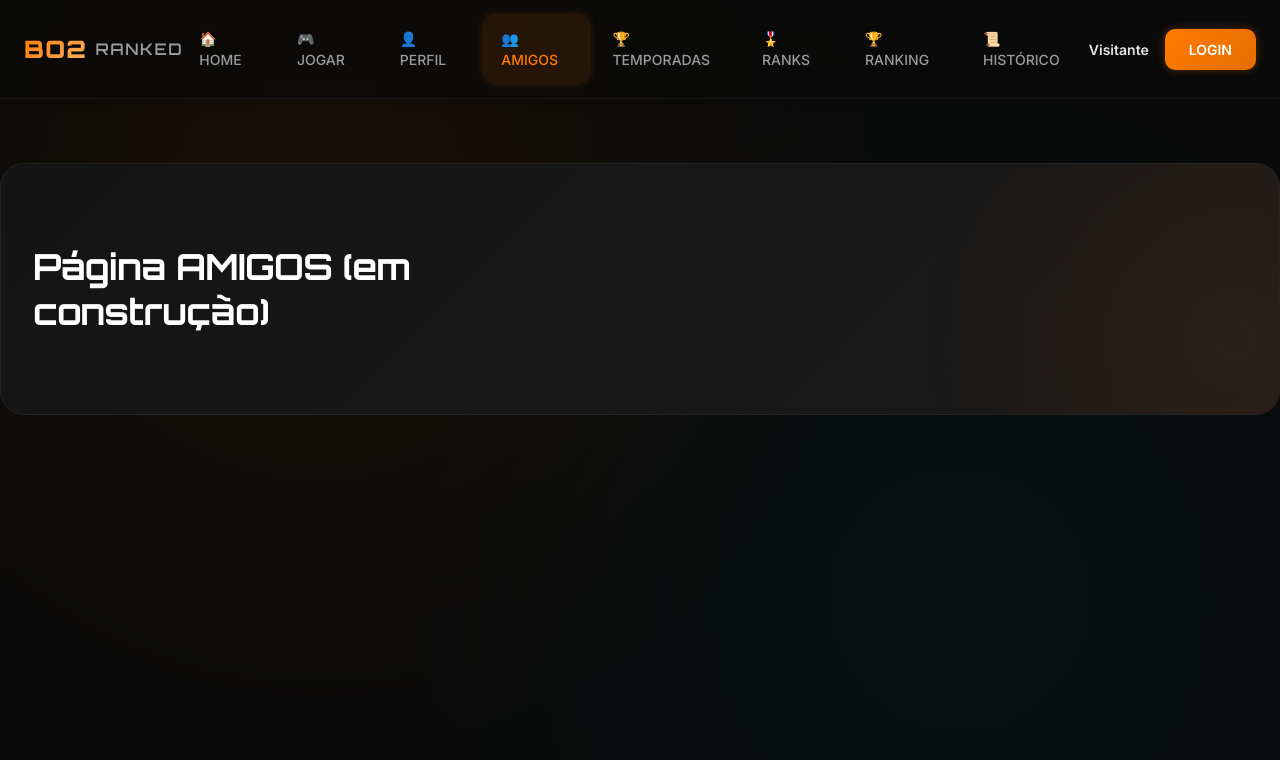
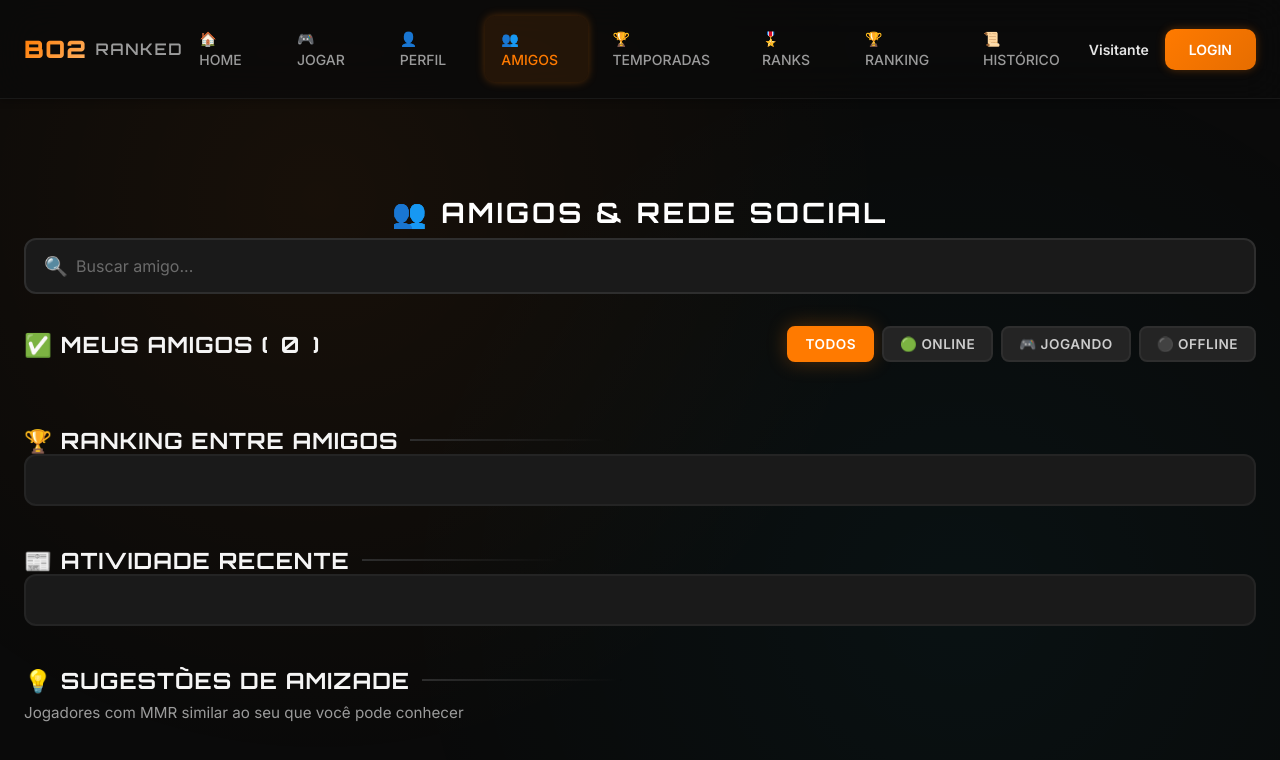
Before and after one commit to alanaraujo-bit/BO2-RANKEADO, a Next.js app: page / in a window 1280 px wide. Both pictures are taken after a click on the link "👥 AMIGOS". Shown: the top 760 px of the page. Built offline with nearby package versions, Linux system fonts and the light colour scheme; a web font is replaced by a local one.

Commit message:
feat: migrar conteúdo da aba AMIGOS para React

```diff
--- a/pages/index.js
+++ b/pages/index.js
@@ -710,8 +710,88 @@ export default function Home() {
         )}
         {activeTab === 'friends' && (
           <div id="friends" className="page active">
-            <div className="hero-banner hero-improved">
-              <h2 style={{color: '#fff'}}>Página AMIGOS (em construção)</h2>
+            <div className="section">
+              <h2 className="section-title">👥 AMIGOS & REDE SOCIAL</h2>
+
+              {/* Search Bar */}
+              <div className="friends-search">
+                <input
+                  type="text"
+                  id="playerSearchInput"
+                  className="form-input"
+                  placeholder="Buscar amigo..."
+                />
+                <div id="searchResults" className="search-results"></div>
+              </div>
+
+              {/* Friend Requests */}
+              <div className="friends-section" id="friendRequestsSection" style={{display: 'none'}}>
+                <h3 className="subsection-title">📬 SOLICITAÇÕES PENDENTES</h3>
+                <div id="friendRequestsList" className="friends-grid">
+                  {/* Preenchido dinamicamente */}
+                </div>
+              </div>
+
+              {/* Friends List */}
+              <div className="friends-section">
+                <div className="subsection-header">
+                  <h3 className="subsection-title">✅ MEUS AMIGOS (<span id="friendsCount">0</span>)</h3>
+                  <div className="friend-filter-buttons">
+                    <button className="filter-btn-small active">TODOS</button>
+                    <button className="filter-btn-small">🟢 ONLINE</button>
+                    <button className="filter-btn-small">🎮 JOGANDO</button>
+                    <button className="filter-btn-small">⚫ OFFLINE</button>
+                  </div>
+                </div>
+                <div id="friendsList" className="friends-grid">
+                  {/* Preenchido dinamicamente */}
+                  <div className="empty-state" id="friendsEmptyState" style={{display: 'none'}}>
+                    <div className="empty-state-icon">👥</div>
+                    <div className="empty-state-text">Você ainda não tem amigos</div>
+                    <div className="empty-state-hint">Use a busca acima para encontrar e adicionar jogadores</div>
+                  </div>
+                </div>
+              </div>
+
+              {/* Friends Ranking */}
+              <div className="friends-section">
+                <h3 className="subsection-title">🏆 RANKING ENTRE AMIGOS</h3>
+                <div id="friendsRanking" className="friends-ranking-container">
+                  {/* Preenchido dinamicamente */}
+                  <div className="empty-state" id="rankingEmptyState" style={{display: 'none'}}>
+                    <div className="empty-state-icon">🏆</div>
+                    <div className="empty-state-text">Nenhum ranking disponível</div>
+                    <div className="empty-state-hint">Adicione amigos para ver o ranking</div>
+                  </div>
+                </div>
+              </div>
+
+              {/* Recent Activity Feed */}
+              <div className="friends-section">
+                <h3 className="subsection-title">📰 ATIVIDADE RECENTE</h3>
+                <div id="friendsActivity" className="activity-feed">
+                  {/* Preenchido dinamicamente */}
+                  <div className="empty-state" id="activityEmptyState" style={{display: 'none'}}>
+                    <div className="empty-state-icon">📰</div>
+                    <div className="empty-state-text">Nenhuma atividade recente</div>
+                    <div className="empty-state-hint">As atividades dos seus amigos aparecerão aqui</div>
+                  </div>
+                </div>
+              </div>
+
+              {/* Suggested Friends */}
+              <div className="friends-section">
+                <h3 className="subsection-title">💡 SUGESTÕES DE AMIZADE</h3>
+                <p className="subsection-description">Jogadores com MMR similar ao seu que você pode conhecer</p>
+                <div id="suggestedFriends" className="friends-grid">
+                  {/* Preenchido dinamicamente */}
+                  <div className="empty-state" id="suggestionsEmptyState" style={{display: 'none'}}>
+                    <div className="empty-state-icon">💡</div>
+                    <div className="empty-state-text">Nenhuma sugestão disponível</div>
+                    <div className="empty-state-hint">Jogue mais partidas para encontrar jogadores compatíveis</div>
+                  </div>
+                </div>
+              </div>
             </div>
           </div>
         )}
```
